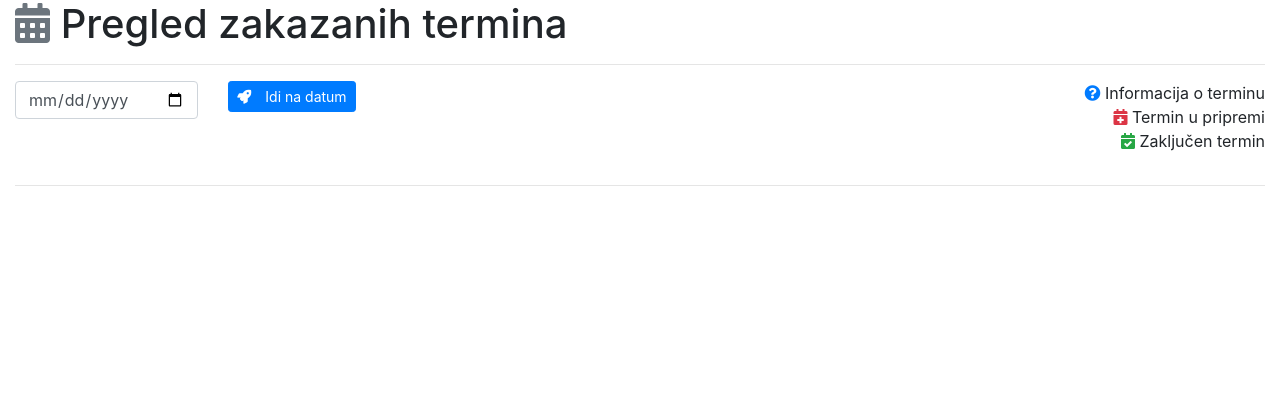
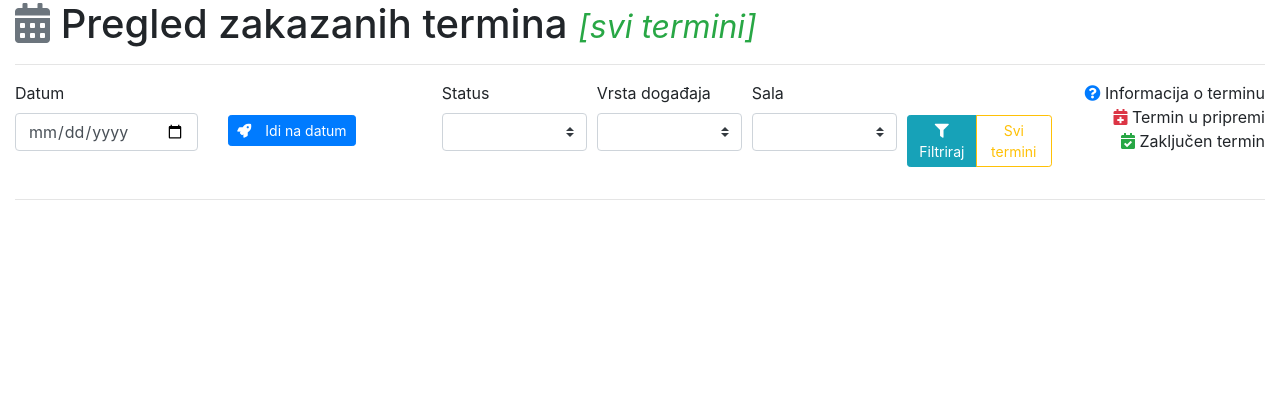
Before and after one commit to chana-chh/termini, a PHP site: template app/views/kalendar.twig in a window 1280 px wide. Shown: the part 56-455 px from the top of the page. Run offline with PHP 8.4, Linux system fonts and the light colour scheme; the template is opened without the code that fills it: most values are stand-ins (such as "Sample title", 1, 10 or a date in 2020); some libraries are stand-ins or nearby versions.

Commit message:
Filter, kalendar

```diff
--- a/app/Controllers/DokumentController.php
+++ b/app/Controllers/DokumentController.php
@@ -41,7 +41,7 @@ class DokumentController extends Controller
             $opis = str_replace(" ", "_", $data['opis']);
             $name = "{$data['ugovor_id']}_{$opis}_{$unique}";
             $filename = "{$name}.{$extension}";
-            $veza = URL . "/doc/{$filename}";
+            $veza = URL . "doc/{$filename}";
             $data['link'] = $veza;
             $data['korisnik_id'] = $this->auth->user()->id;
             $dokument->moveTo('doc/' . $filename);
--- a/app/routes.php
+++ b/app/routes.php
@@ -12,6 +12,8 @@ $app->group('', function () {
 $app->group('', function () {
     $this->get('/', '\App\Controllers\HomeController:getHome')->setName('pocetna');
     $this->get('/kalendar[/{datum}]', '\App\Controllers\HomeController:getKalendar')->setName('kalendar');
+    $this->get('/kalendar/filter/pretraga', '\App\Controllers\HomeController:getKalendarPretraga')->setName('kalendar.pretraga');
+    $this->post('/kalendar/filter/pretraga', '\App\Controllers\HomeController:postKalendarPretraga');
 
     $this->get('/odjava', '\App\Controllers\AuthController:getOdjava')->setName('odjava');
     // Promena lozinke
--- a/app/views/kalendar.twig
+++ b/app/views/kalendar.twig
@@ -45,23 +45,74 @@
     min-width: 576px;
   }
 </style>
-{% endblock stil %} {% block naslov %}
+{% endblock stil %}
+
+{% block naslov %}
 <div class="row d-none d-sm-flex">
   <div class="col">
-    <h1><i class="fas fa-calendar-alt text-secondary"></i> Pregled zakazanih termina</h1>
+    <h1><i class="fas fa-calendar-alt text-secondary"></i> Pregled zakazanih termina
+    {% if data %}
+    <small><em class="text-warning">[filtrirano]</em></small>
+    {% else %}
+    <small><em class="text-success">[svi termini]</em></small>
+    {% endif %}
+    </h1>
     <hr>
   </div>
 </div>
 <div class="row d-none d-sm-flex">
   <div class="col-lg-2">
+    <label for="datum">Datum</label>
     <input name="datum" type="date" id="datum" class="form-control"/>
   </div>
   <div class="col-lg-2">
-    <button class="btn btn-primary btn-sm" id="idi" title="Prelazak na datum">
+    <button class="btn btn-primary btn-sm" id="idi" title="Prelazak na datum" style="margin-top: 34px">
             <i class="fas fa-rocket"></i>&emsp;Idi na datum
           </button>
   </div>
-  <div class="col-lg-8 text-right">
+  <div class="col-lg-6">
+        <form action="{{ path_for('kalendar.pretraga') }}" method="POST">
+        {{ csrf|raw }}
+        <div class="form-row">
+        <div class="form-group col-md-3">
+          <label for="status">Status</label>
+          <select name="status" id="status" class="custom-select">
+            <option value=""></option>
+            <option value="0">Termin u pripremi</option>
+            <option value="1">Zaključen termin</option>
+            <option value="2">Informacija o terminu</option>
+          </select>
+        </div>
+        <div class="form-group col-md-3">
+          <label for="tip_dogadjaja_id">Vrsta događaja</label>
+          <select name="tip_dogadjaja_id" id="tip_dogadjaja_id" class="custom-select">
+            <option value=""></option>
+            {% for tip in tipovi %}
+            <option value="{{ tip.id }}"{{old.tip_dogadjaja_id == tip.id ? ' selected' : ''}}>{{ tip.tip }}</option>
+            {% endfor %}
+          </select>
+        </div>
+        <div class="form-group col-md-3">
+          <label for="sala_id">Sala</label>
+          <select name="sala_id" id="sala_id" class="custom-select">
+            <option value=""></option>
+            {% for sala_id in sale %}
+            <option value="{{ sala_id.id }}"{{old.sala_id == sala_id.id ? ' selected' : ''}}>{{ sala_id.naziv }}</option>
+            {% endfor %}
+          </select>
+        </div>
+        <div class="form-group col-md-3 text-right" style="margin-top: 34px">
+        <div class="btn-group">
+          <button type="submit" class="btn btn-info btn-sm">
+          <i class="fas fa-filter"></i> Filtriraj
+          </button>
+            <a href="{{ path_for('kalendar') }}" class="btn btn-outline-warning btn-sm">Svi termini</a>
+        </div>
+        </div>
+      </div>
+    </form>
+  </div>
+  <div class="col-lg-2 text-right">
     <ul class="list-unstyled">
       <li>
         <i class="fas fa-question-circle text-primary"></i> Informacija o terminu
@@ -173,7 +224,7 @@
       defaultView: "month",
       weekends: true,
       height: 750,
-      events: JSON.parse(`{{ data|raw }}`),
+      events: JSON.parse(`{{ data_kal|raw }}`),
       slotEventOverlap:false,
       slotDuration:'01:00:00',
       minTime:'07:00:00',
@@ -223,6 +274,7 @@
             </div>
             `;
             title.html(html);
+            element.css('background-color', `${event.advancedBoja}`);
             element.addClass("p-1");}
         },
       showNonCurrentDates: false,
```
Also changed, not shown: app/Controllers/HomeController.php (+60 -13 lines), app/Models/Termin.php (+17 -0 lines).
